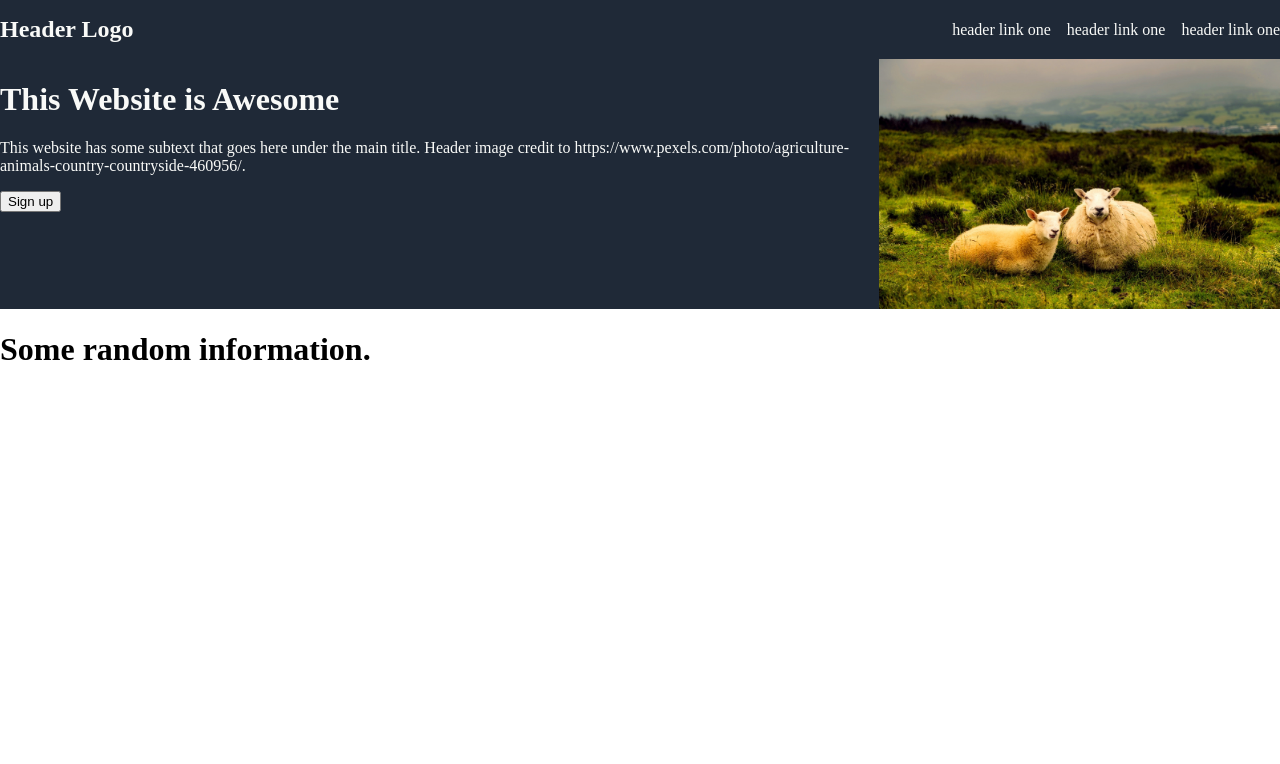
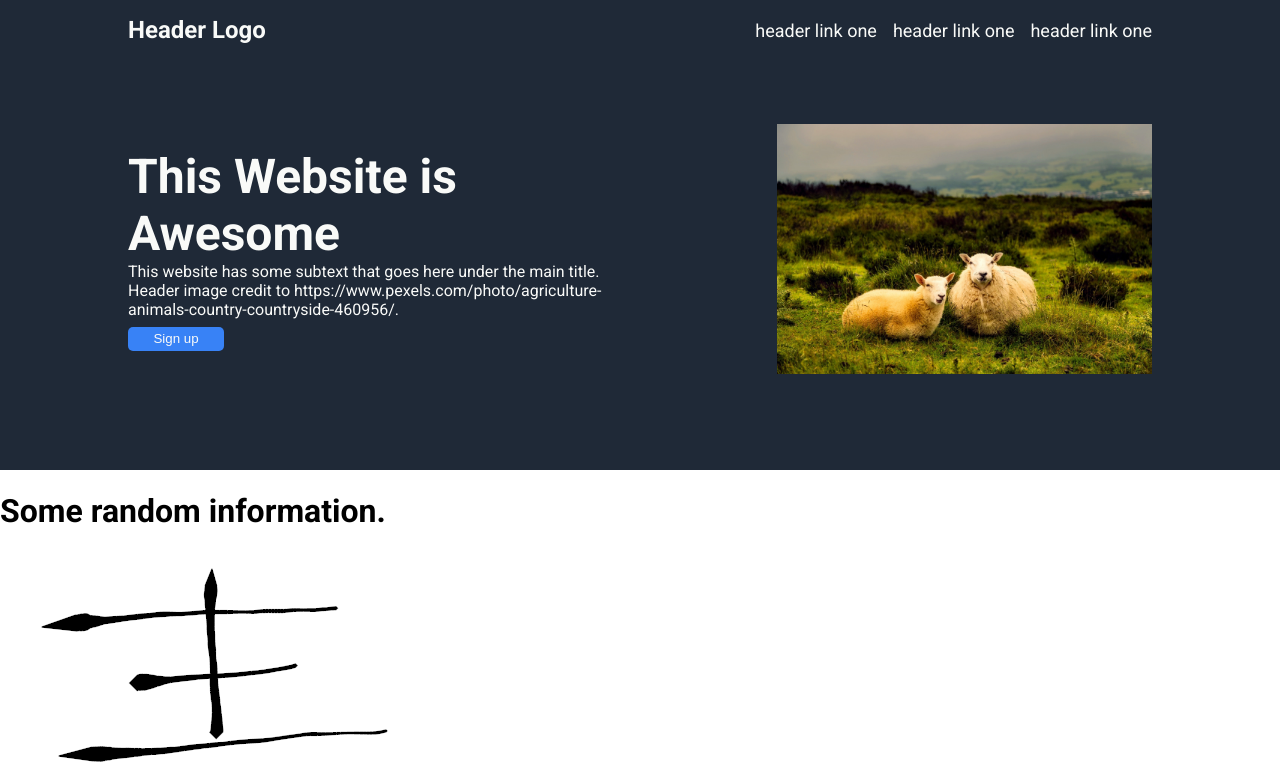
Before and after one commit to Triloq/odin_landingPage, a plain HTML site: page index.html in a window 1280 px wide. Shown: the top 764 px of the page. Drawn offline with Linux system fonts and the light colour scheme.

Commit message:
Styling for Header Section Mostly Complete.

```diff
--- a/index.html
+++ b/index.html
@@ -5,9 +5,14 @@
         <meta charset="utf-8">
         <title>Landing Page</title>
         <link rel="stylesheet" href="./style.css">
+        <!-- Imported Roboto Font from Google-->
+        <link rel="preconnect" href="https://fonts.googleapis.com">
+        <link rel="preconnect" href="https://fonts.gstatic.com" crossorigin>
+        <link href="https://fonts.googleapis.com/css2?family=Roboto:wght@400;700&display=swap" rel="stylesheet">
     </head>
 
     <body>
+        <div class="webpage">
             <!--  Section 1 : Header Section-->
             <div class="top-section">
                 <div class="header">
@@ -20,9 +25,9 @@
                 </div>
                 <div class= "top-info">
                     <div class="info-text">
-                    <h1 class="hero-main">This Website is Awesome</h1>
-                    <p class="hero-sec">This website has some subtext that goes here under the main title.
-                        Header image credit to https://www.pexels.com/photo/agriculture-animals-country-countryside-460956/. </p>
+                        <div class="hero-main">This Website is Awesome</div>
+                        <div class="hero-sec">This website has some subtext that goes here under the main title.
+                            Header image credit to https://www.pexels.com/photo/agriculture-animals-country-countryside-460956/. </div>
                         <button>Sign up</button>
                     </div>
                     <img src="./References/sheep.jpg" height="250px" width="500px">
@@ -30,21 +35,41 @@
             </div>
 
             <!--  Section 2 : Body -->
+            <!-- in css can use rounded corners for the images-->
             <div class="body-section">
-            <h1 class="info-body">Some random information.</h1>
-
+                <h1 class="info-header">Some random information.</h1>
+                <div class="info">
+                    <div class="info-box">
+                        <img src="./References/placeHolder.png">
+                        <div class="info-text">this is some subtext under an illustration or image</div>
+                    </div>
+                    <div class="info-box">
+                        <img src="./References/placeHolder.png">
+                        <div class="info-text">this is some subtext under an illustration or image</div>
+                    </div>
+                    <div class="info-box">
+                        <img src="./References/placeHolder.png">
+                        <div class="info-text">this is some subtext under an illustration or image</div>
+                    </div>
+                    <div class="info-box">
+                        <img src="./References/placeHolder.png">
+                        <div class="info-text">this is some subtext under an illustration or image</div>
+                    </div>
+                </div>
             </div>
 
             <!--  Section 3 : ButtonBox -->
             <div class= "sign-box">
-
+                <div class="call">Call to action! It's time!</div>
+                <div class="call-text">Sign up for our product by clicking that button right over there!</div>
+                <button class="bordered-button">Sign up</button>
             </div>
 
             <!--  Section 4 : Footer -->
             <div class="footer">
-
+                <div class="footer-text">Copyright &copy The Odin Project 2021</div>
             </div>
-
+        </div>
 
     </body>
 </html>
--- a/style.css
+++ b/style.css
@@ -1,33 +1,58 @@
 
+
+
+
+body {
+    padding: 0;
+    margin: 0;
+    font-family: 'Roboto', sans-serif;
+}
+
+.webpage {
+    display: flex;
+    flex-direction: column;
+    max-width: 2560px;
+    min-width: 1280px;
+}
+
+button {
+    background-color: #3882F6;
+    color: #F9FaF8;
+    border-radius: 5px;
+    border: none;
+    width: 96px;
+    height: 24px;
+    text-align: center;
+    margin-top: 8px;
+}
+
+/* Header Section */
+a {
+    text-decoration: none;
+    color:#F9FaF8;
+    font-size: 18px;
+}
 
 ul {
     list-style: none;
 }
 
-a {
-    text-decoration: none;
-    color:#F9FaF8;
-}
-
-body {
-    padding: 0;
-    margin: 0;
-}
-
 .top-section {
     background-color: #1f2937;
     color: #F9FaF8;
-}
+    padding:0 128px;
 
-.top-section img {
-    max-width: 500px;
-    max-height: auto;
+    display: flex;
+    flex-direction: column;
+    justify-content: flex-start;
 }
 
 .header {
+    flex: 0;
     display: flex;
     justify-content: space-between;
     align-items: center;
+
 }
 
 .head-links {
@@ -42,9 +67,38 @@ body {
 }
 
 .top-info {
-    display: flex;
+    flex: 5;
+    display:flex;
+    justify-content: space-between;
+    align-items: center;
+    padding: 64px 0 96px;
+}
+
+.top-section img {
+    flex: 0;
+    display:flex;
+
 }
 
 .info-text{
+    flex: 0 0 50%;
+    display: flex;
+    flex-direction: column;
+    margin-right: 32px;
 
 }
+
+.hero-main {
+    font-size: 48px;
+    font-weight: 700;
+}
+
+/* Body Section */
+
+
+
+/* Sign Up Box */
+
+
+
+/* Footer */
```
Also changed, not shown: References/placeHolder.png (added). Lines whose indentation alone changed are shown as unchanged.
